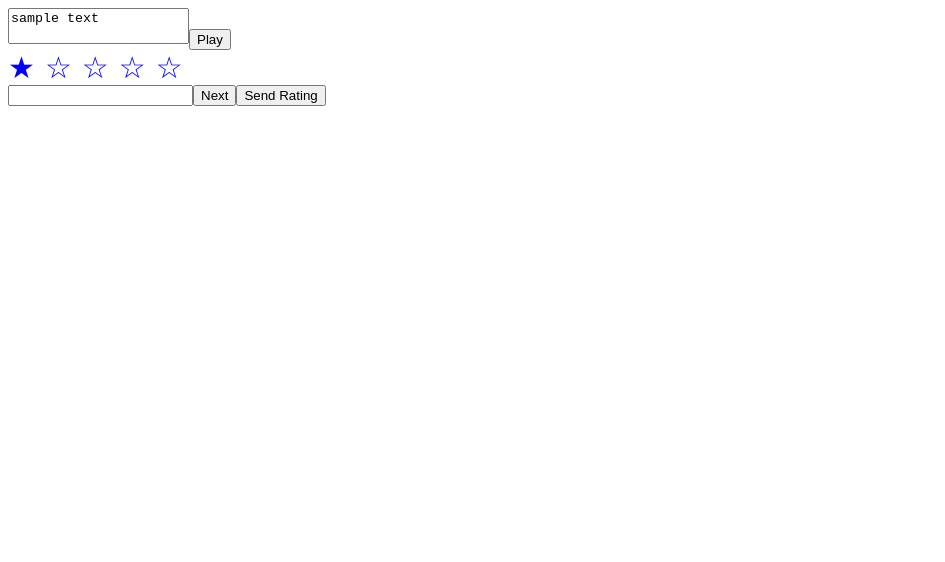
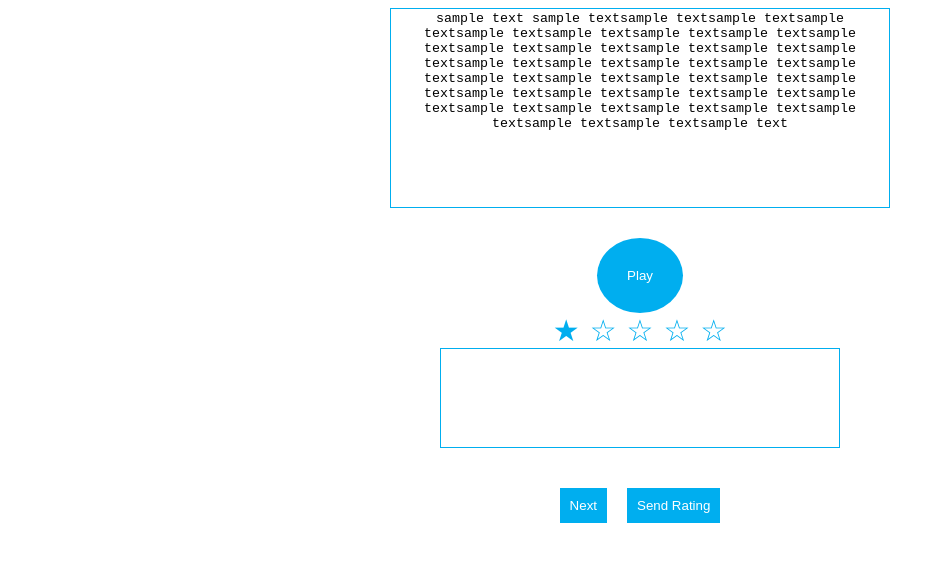
Before and after one commit to BiekeSurfOrg/kate-voice, an Angular app: page /voice in a window 1280 px wide. Shown: the top 562 px of the page, without its empty margins (0-945 px from the left). Built offline with nearby package versions, Linux system fonts and the light colour scheme.

Commit message:
did some styling changes and added service inorder to presist the userId

```diff
--- a/src/app/login/login.component.ts
+++ b/src/app/login/login.component.ts
@@ -2,6 +2,7 @@ import { Component } from '@angular/core';
 import {FormControl, FormGroup, FormsModule, ReactiveFormsModule} from "@angular/forms";
 import {CommonModule} from "@angular/common";
 import {Router, RouterModule} from "@angular/router";
+import {VoiceService} from "../voice.service";
 
 @Component({
   selector: 'app-login',
@@ -11,7 +12,7 @@ import {Router, RouterModule} from "@angular/router";
   imports: [ReactiveFormsModule, CommonModule, FormsModule]
 })
 export class LoginComponent {
-  constructor(private router:Router) {
+  constructor(private router:Router, private readonly _voiceService:VoiceService) {
   }
 
   loginForm = new FormGroup({
@@ -23,9 +24,13 @@ export class LoginComponent {
   }
 
   private redirect(shouldRoute:boolean){
-    if(shouldRoute)
+    if(shouldRoute){
+
+      this._voiceService.setId(this.loginForm.get('loginId')!.value)
     this.router.navigate(['/voice'])
-    else
+    }
+    else{
       alert("incorrect user")
+    }
   }
 }
--- /dev/null
+++ b/src/app/voice.service.ts
@@ -0,0 +1,16 @@
+import { Injectable } from '@angular/core';
+
+@Injectable({
+  providedIn: 'root'
+})
+export class VoiceService {
+   public id:string | null = '';
+   getId():string | null{
+     return this.id
+   }
+
+   setId(newId:string | null){
+     this.id = newId
+   }
+  constructor() { }
+}
--- a/src/app/voice/voice.component.html
+++ b/src/app/voice/voice.component.html
@@ -1,8 +1,14 @@
-<form [formGroup]="evaluateForm">
+<form [formGroup]="evaluateForm" class="evaluate-text-form">
+  <div class="centering-container">
     <textarea class="evaluate-text" readonly formControlName="textToEvaluate" ></textarea>
-  <button>
+  </div>
+  <div class="centering-container">
+    <button class='play-button'>
       Play
     </button>
+  </div>
+
+  <div class="centering-container">
   <div class="rating-holder" #ratingHolder >
     <div class="rating" (click)="setRating(1)">★</div>
     <div class="rating" (click)="setRating(2)">☆</div>
@@ -10,12 +16,17 @@
     <div class="rating" (click)="setRating(4)">☆</div>
     <div class="rating" (click)="setRating(5)">☆</div>
   </div>
-
-  <input formControlName="comment" >
-  <button type="submit" >
+  </div>
+  <div class="centering-container">
+    <textarea formControlName="comment" class="comment-text" > </textarea>
+  </div>
+  <div class="centering-container">
+    <button class="action-button" type="submit" >
       Next
     </button>
-  <button (click)="formSubmit()">
+    <button class="action-button"  (click)="formSubmit()">
       Send Rating
     </button>
+  </div>
+
 </form>
--- a/src/app/voice/voice.component.scss
+++ b/src/app/voice/voice.component.scss
@@ -1,5 +1,20 @@
 .evaluate-text{
+  box-sizing: border-box;
   resize: none;
+  width: 500px;
+  height: 200px;
+  text-align: center;
+  border-color: rgb(0, 174, 239);
+  margin-bottom: 30px;
+}
+.comment-text{
+  box-sizing: border-box;
+  resize: none;
+  width: 400px;
+  height: 100px;
+  text-align: center;
+  border-color: rgb(0, 174, 239);
+  margin-bottom: 30px;
 }
 .red-background{
   background-color: red;
@@ -11,5 +26,34 @@
 
 .rating-holder > div{
   font-size: 30px;
-  color: blue;
+  color:  rgb(0, 174, 239);
+  cursor: pointer;
 }
+.evaluate-text-form{
+  display: flex;
+ flex-direction: column;
+  justify-content: center;
+  align-content: center;
+}
+
+.centering-container{
+  display: flex;
+  justify-content: center;
+}
+
+.play-button{
+  cursor: pointer;
+  color: white;
+  background-color: rgb(0, 174, 239);
+  border:none;
+  border-radius: 50%;
+  padding: 30px;
+}
+
+.action-button{
+  padding: 10px;
+  margin: 10px;
+  color: white;
+  background-color:rgb(0, 174, 239) ;
+  border: none;
+}
--- a/src/app/voice/voice.component.ts
+++ b/src/app/voice/voice.component.ts
@@ -1,6 +1,7 @@
 import {Component, ElementRef, OnInit, ViewChild} from '@angular/core';
 import {FormControl, FormGroup, FormsModule, ReactiveFormsModule} from "@angular/forms";
 import {CommonModule} from "@angular/common";
+import {VoiceService} from "../voice.service";
 
 @Component({
   selector: 'app-voice',
@@ -11,11 +12,15 @@ import {CommonModule} from "@angular/common";
 })
 export class VoiceComponent implements OnInit{
   @ViewChild("ratingHolder",{static:false}) ratingHolder?:ElementRef;
+  constructor(private readonly _voiceService:VoiceService) {
+  }
   ngOnInit(): void {
-    this.evaluateForm.get('textToEvaluate')?.setValue("sample text")
+    this.evaluateForm.get('userId')?.setValue(this._voiceService.getId())
+    this.evaluateForm.get('textToEvaluate')?.setValue("sample text sample textsample textsample textsample textsample textsample textsample textsample textsample textsample textsample textsample textsample textsample textsample textsample textsample textsample textsample textsample textsample textsample textsample textsample textsample textsample textsample textsample textsample textsample textsample textsample textsample textsample textsample textsample textsample text")
   }
 
   evaluateForm = new FormGroup({
+    userId: new FormControl(''),
     textToEvaluate: new FormControl(''),
     rating: new FormControl(1),
     comment: new FormControl(''),
```
Lines whose indentation alone changed are shown as unchanged.
